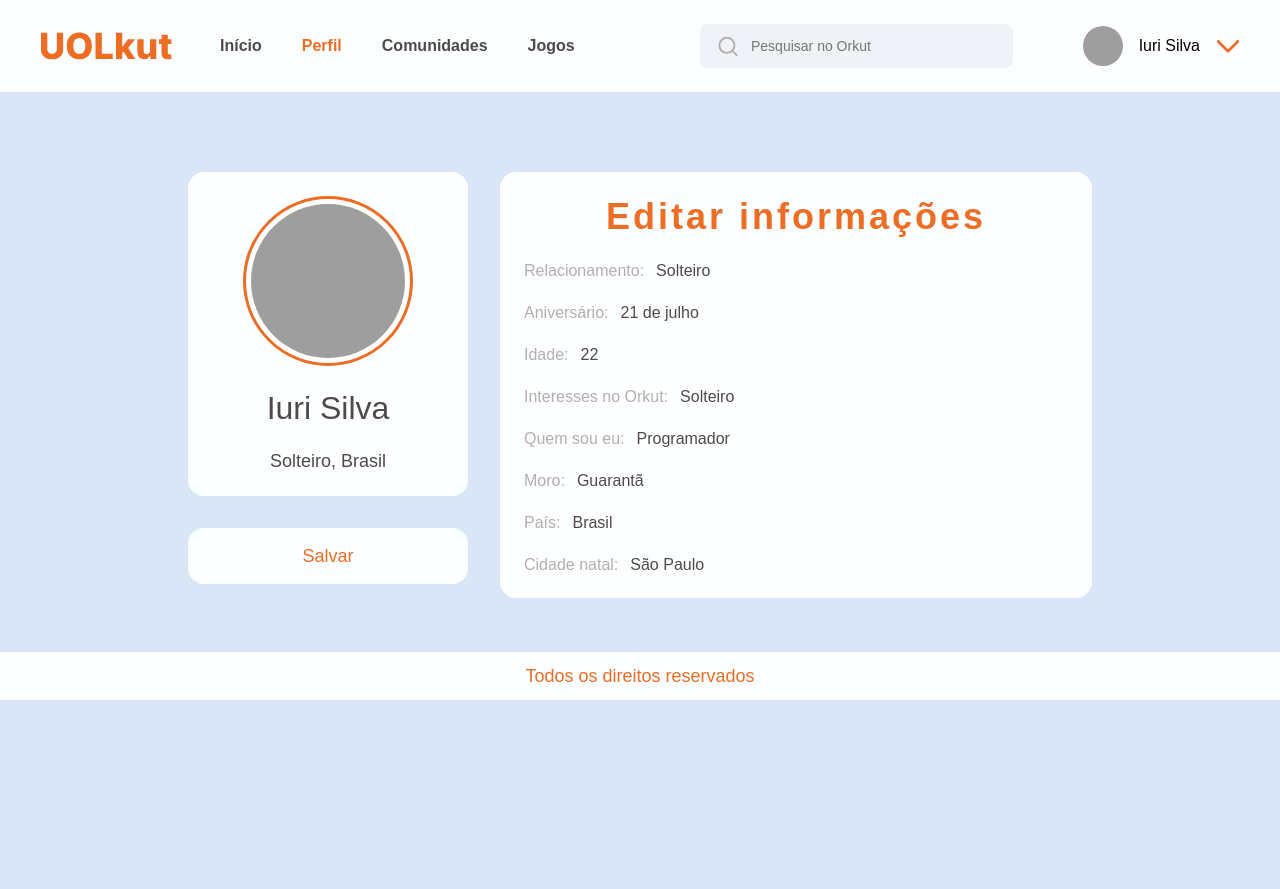
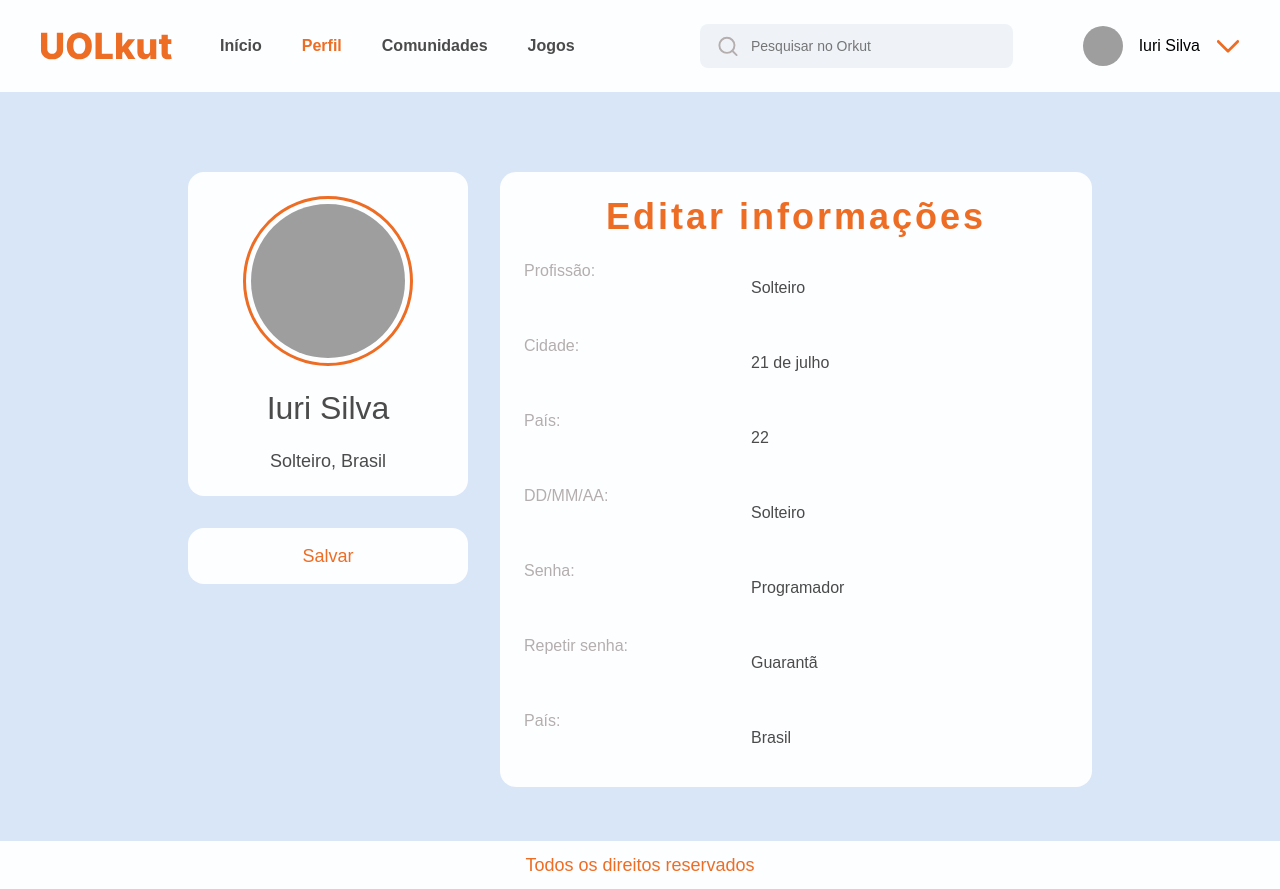
Before and after one commit to PedroZoia/ThirdChallenge, a React (Create React App) app: page /edit-profile in a window 1280 px wide. Before the commit the page ends 800 px from the top, so only its background shows below. Built offline with nearby package versions, Linux system fonts and the light colour scheme; grey boxes are pictures that could not be loaded.

Commit message:
fix: edit-profile page

```diff
--- a/src/components/EditForm/index.tsx
+++ b/src/components/EditForm/index.tsx
@@ -1,76 +1,37 @@
 import { EditFormContainer } from "./style";
 import EditDetails from "../EditDetails";
 function EditForm() {
-  const handleContentChange = (
-    event: React.FocusEvent<HTMLParagraphElement>,
-    field: string
-  ) => {
-    const newValue = event.target.innerText;
-    console.log(`Campo "${field}" atualizado para: ${newValue}`);
-  };
-
-  const handleKeyDown = (event: React.KeyboardEvent<HTMLParagraphElement>) => {
-    if (event.key === "Enter") {
-      event.preventDefault();
-      event.currentTarget.blur();
-    }
-  };
 
   return (
     <EditFormContainer>
       <h3>Editar informações</h3>
       <div>
-        <h2>Relacionamento: </h2>
-        <p
-          contentEditable={true}
-          onBlur={(event) => handleContentChange(event, "relacionamento")}
-          onKeyDown={handleKeyDown}
-          suppressContentEditableWarning={true}
-        >
+        <h2>Profissão: </h2>
+        <p>
           Solteiro
         </p>
       </div>
       <div>
-        <h2>Aniversário:</h2>
-        <p
-          contentEditable={true}
-          onBlur={(event) => handleContentChange(event, "aniversario")}
-          onKeyDown={handleKeyDown}
-          suppressContentEditableWarning={true}
-        >
+        <h2>Cidade:</h2>
+        <p>
           21 de julho
         </p>
       </div>
       <div>
-        <h2>Idade:</h2>
-        <p
-          contentEditable={true}
-          onBlur={(event) => handleContentChange(event, "idade")}
-          onKeyDown={handleKeyDown}
-          suppressContentEditableWarning={true}
-        >
+        <h2>País:</h2>
+        <p>
           22
         </p>
       </div>
       <div>
-        <h2>Interesses no Orkut:</h2>
-        <p
-          contentEditable={true}
-          onBlur={(event) => handleContentChange(event, "interesses no orkut")}
-          onKeyDown={handleKeyDown}
-          suppressContentEditableWarning={true}
-        >
+        <h2>DD/MM/AA:</h2>
+        <p>
           Solteiro
         </p>
       </div>
       <div>
-        <h2>Quem sou eu:</h2>
-        <p
-          contentEditable={true}
-          onBlur={(event) => handleContentChange(event, "quem sou eu")}
-          onKeyDown={handleKeyDown}
-          suppressContentEditableWarning={true}
-        >
+        <h2>Senha:</h2>
+        <p>
           Programador
         </p>
       </div>
@@ -79,36 +40,15 @@ function EditForm() {
 
 
       <div>
-        <h2>Moro:</h2>
-        <p
-          contentEditable={true}
-          onBlur={(event) => handleContentChange(event, "moro")}
-          onKeyDown={handleKeyDown}
-          suppressContentEditableWarning={true}
-        >
+        <h2>Repetir senha:</h2>
+        <p>
           Guarantã
         </p>
       </div>
       <div>
         <h2>País:</h2>
-        <p
-          contentEditable={true}
-          onBlur={(event) => handleContentChange(event, "país")}
-          onKeyDown={handleKeyDown}
-          suppressContentEditableWarning={true}
-        >
+        <p>
           Brasil
-        </p>
-      </div>
-      <div>
-        <h2>Cidade natal:</h2>
-        <p
-          contentEditable={true}
-          onBlur={(event) => handleContentChange(event, "cidade natal")}
-          onKeyDown={handleKeyDown}
-          suppressContentEditableWarning={true}
-        >
-          São Paulo
         </p>
       </div>
     </EditFormContainer>
--- a/src/components/EditForm/style.ts
+++ b/src/components/EditForm/style.ts
@@ -21,7 +21,10 @@ export const EditFormContainer = styled.div`
     font-size: 1rem;
     font-style: normal;
     font-weight: 400;
+    width: 215px;
+    height: 51px;
     color: var(--dark-20);
+    fill: #EFF3F8;
   }
 
   p {
```
